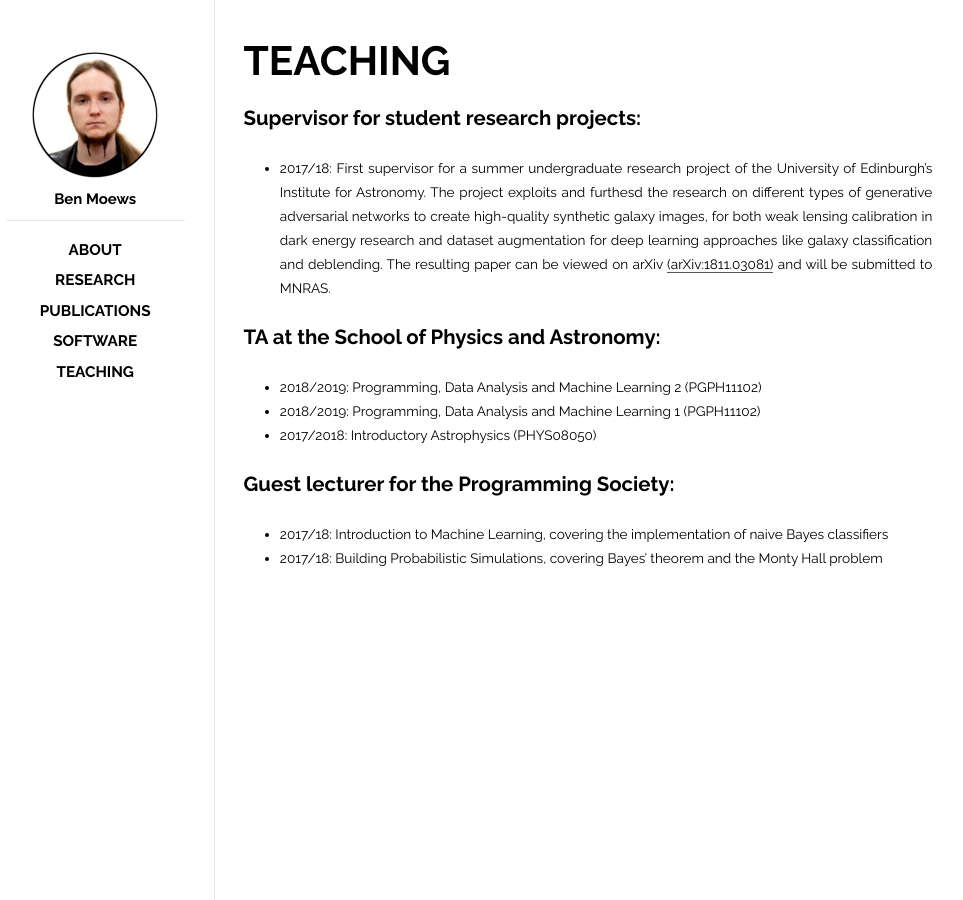
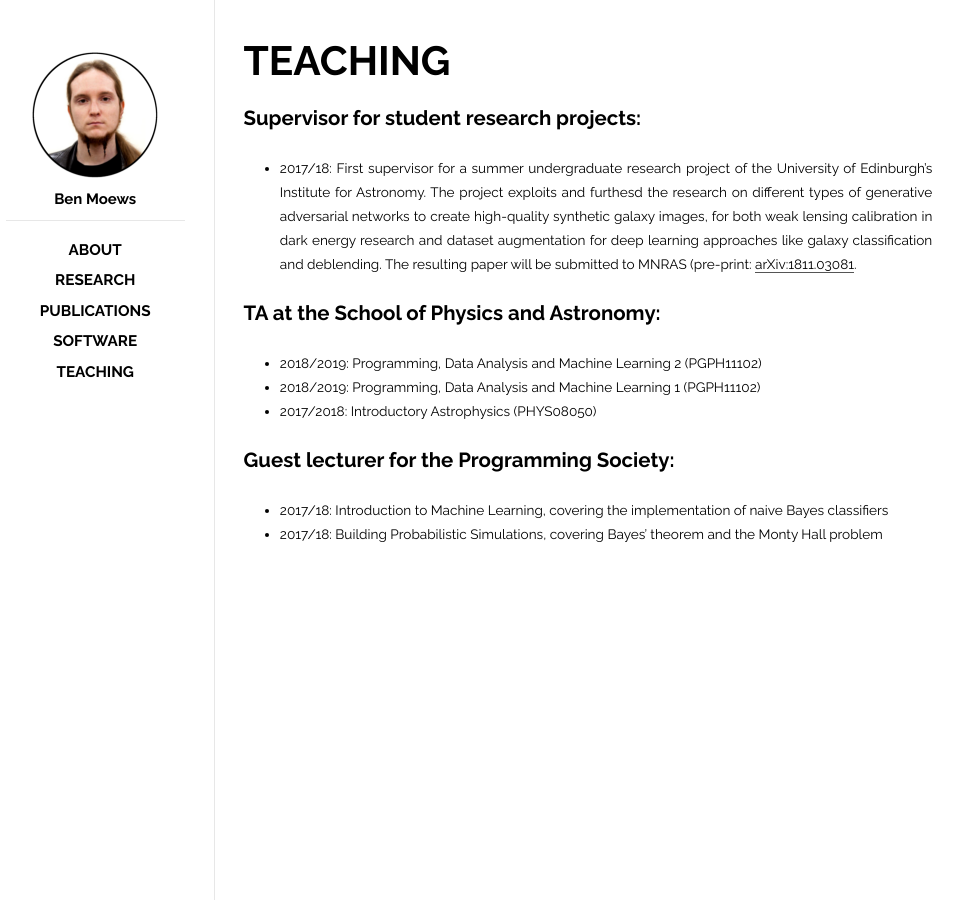
Before and after one commit to moews/moews.github.io, a Jekyll site: the page built from _posts/2017-03-23-teaching.md, in a window 1280 px wide. Shown: the whole page, without its empty margins (144-1107 px from the left). Built offline with Jekyll 4.4.1, drawn with Linux system fonts in a browser that asks for light colours.

Commit message:
Update 2017-03-23-teaching.md

```diff
--- a/_posts/2017-03-23-teaching.md
+++ b/_posts/2017-03-23-teaching.md
@@ -9,7 +9,7 @@ categories: posts
 
 ## Supervisor for student research projects:
 
-* 2017/18: First supervisor for a summer undergraduate research project of the University of Edinburgh's Institute for Astronomy. The project exploits and furthesd the research on different types of generative adversarial networks to create high-quality synthetic galaxy images, for both weak lensing calibration in dark energy research and dataset augmentation for deep learning approaches like galaxy classification and deblending. The resulting paper can be viewed on arXiv [(arXiv:1811.03081)](https://arxiv.org/abs/1811.03081) and will be submitted to MNRAS.
+* 2017/18: First supervisor for a summer undergraduate research project of the University of Edinburgh's Institute for Astronomy. The project exploits and furthesd the research on different types of generative adversarial networks to create high-quality synthetic galaxy images, for both weak lensing calibration in dark energy research and dataset augmentation for deep learning approaches like galaxy classification and deblending. The resulting paper will be submitted to MNRAS (pre-print: [arXiv:1811.03081](https://arxiv.org/abs/1811.03081).
 
 ## TA at the School of Physics and Astronomy:
 
```
